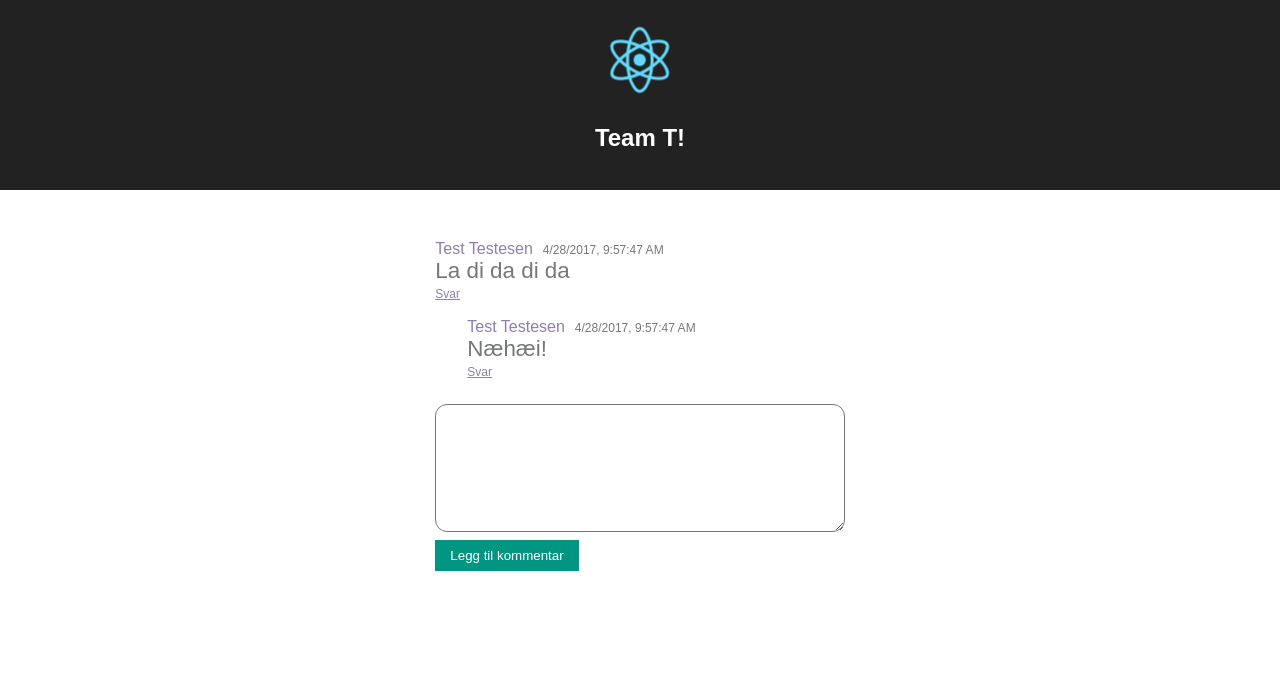
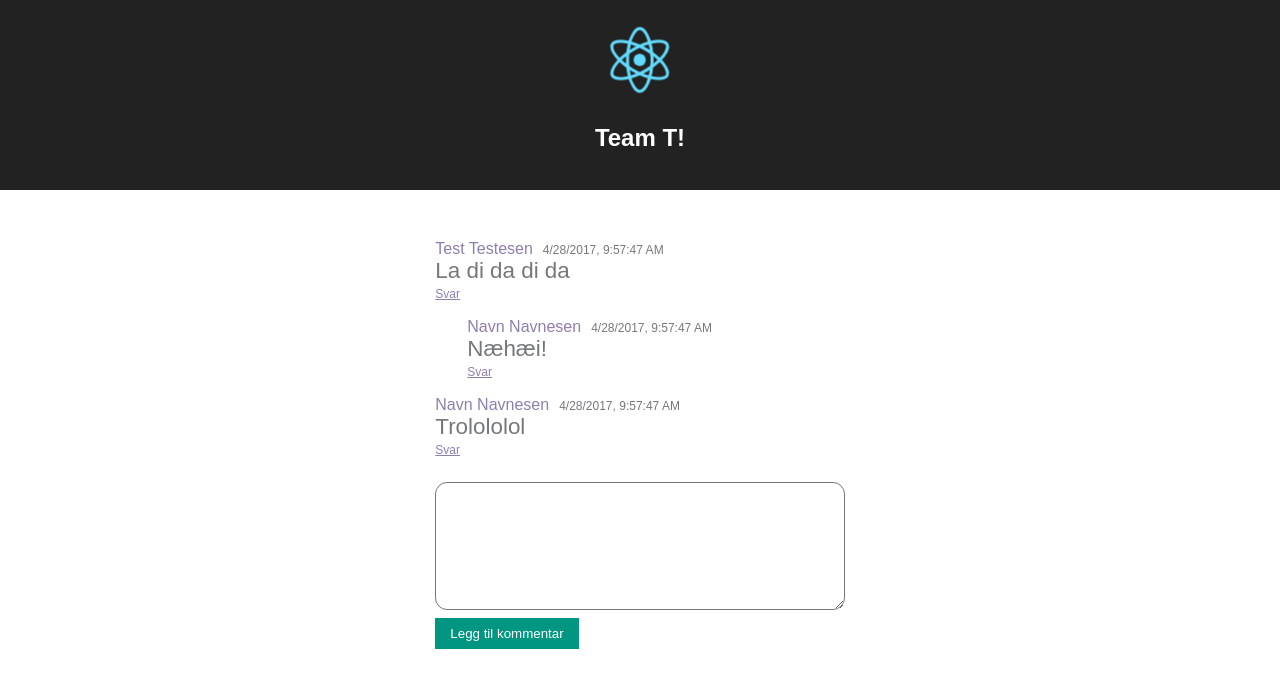
Before and after one commit to complex-components/team-t, a React (Create React App) app: page / in a window 1280 px wide. Shown: the top 688 px of the page. Built offline with nearby package versions, Linux system fonts and the light colour scheme.

Commit message:
Fancy seed data

```diff
--- a/src/App.js
+++ b/src/App.js
@@ -25,9 +25,16 @@ class App extends Component {
             },
             {
                 id: 2,
-                author: "Test Testesen",
+                author: "Navn Navnesen",
                 parentComment: 1,
                 content: "Næhæi!",
+                timestamp: Date.now()
+            },
+            {
+                id: 3,
+                author: "Navn Navnesen",
+                parentComment: null,
+                content: "Trolololol",
                 timestamp: Date.now()
             }
         ]
@@ -48,7 +55,7 @@ class App extends Component {
 
   addComment = (comment) => {
         let index = 0;
-        if(comment.parentComment != null) { index = comment.id + 2 }
+        if(comment.parentComment != null) { index = comment.parentComment + 1 }
         else index = this.state.comments.length
         let preSplice = this.state.comments
         preSplice.splice(index, 0, comment)
--- a/src/fantastic-component/Comment.js
+++ b/src/fantastic-component/Comment.js
@@ -3,6 +3,11 @@ import AddComment from './AddComment';
 
 export default class Comment extends Component {
     style = {"marginBottom":"1rem", "flexDirection":"column"}
+    replyVisible = {"display":"none"}
+    replyHidden = {"display":"inherit"}
+    state = {
+        displaying: false
+    }
 
     render(){
         if (this.props.comment.parentComment != undefined){
@@ -22,8 +27,8 @@ export default class Comment extends Component {
                     </span>
                 </div>
                 <div style={{"color":"#75787B", "fontSize":"1.4rem"}}>{this.props.comment.content}</div>
-                <a href="#" style={{"fontSize":"0.75rem", "color":"#8E7FAE"}}>Svar</a>
-                <div style={{"display":"none"}}>
+                <a href="#" style={{"fontSize":"0.75rem", "color":"#8E7FAE"}} onClick={this.toggleReply}>Svar</a>
+                <div style={this.state.displaying ? this.replyHidden : this.replyVisible}>
                     <AddComment user={this.props.user}
                                 comments={this.props.comments}
                                 parentComment={this.props.comment.id}
@@ -32,4 +37,10 @@ export default class Comment extends Component {
             </div>
         )
     }
+
+    toggleReply = () => {
+        this.setState({
+            displaying: !this.state.displaying
+        })
+    }
 }
```
